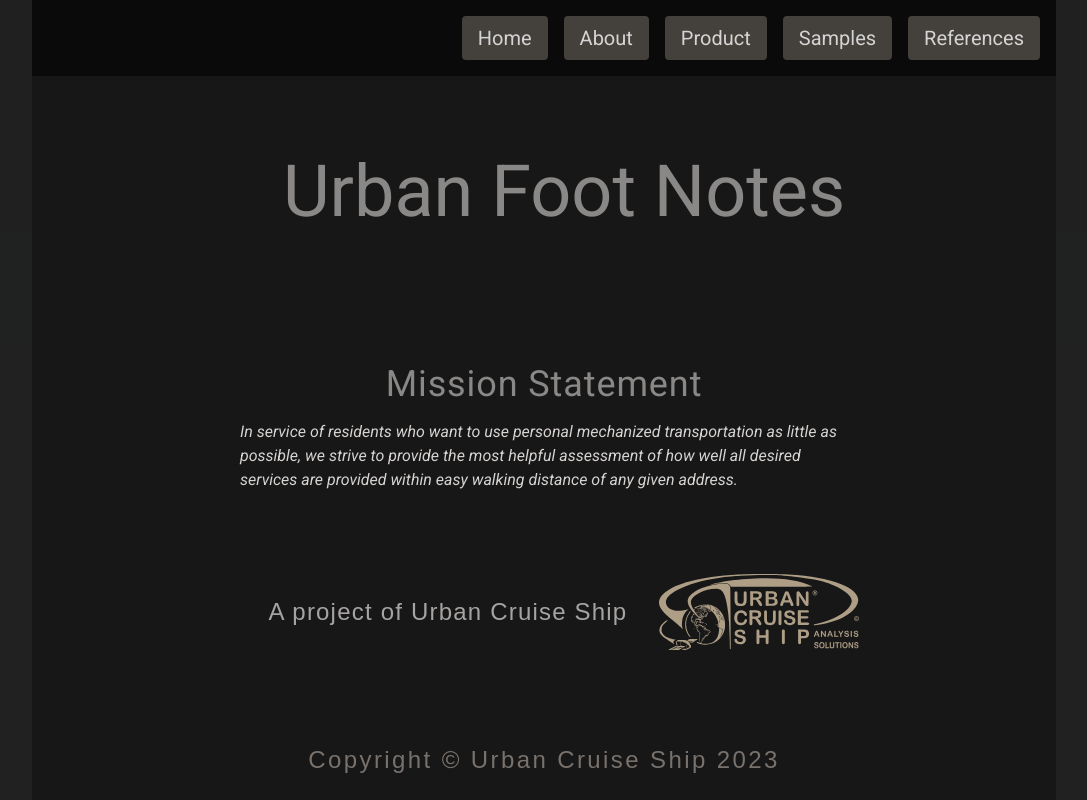
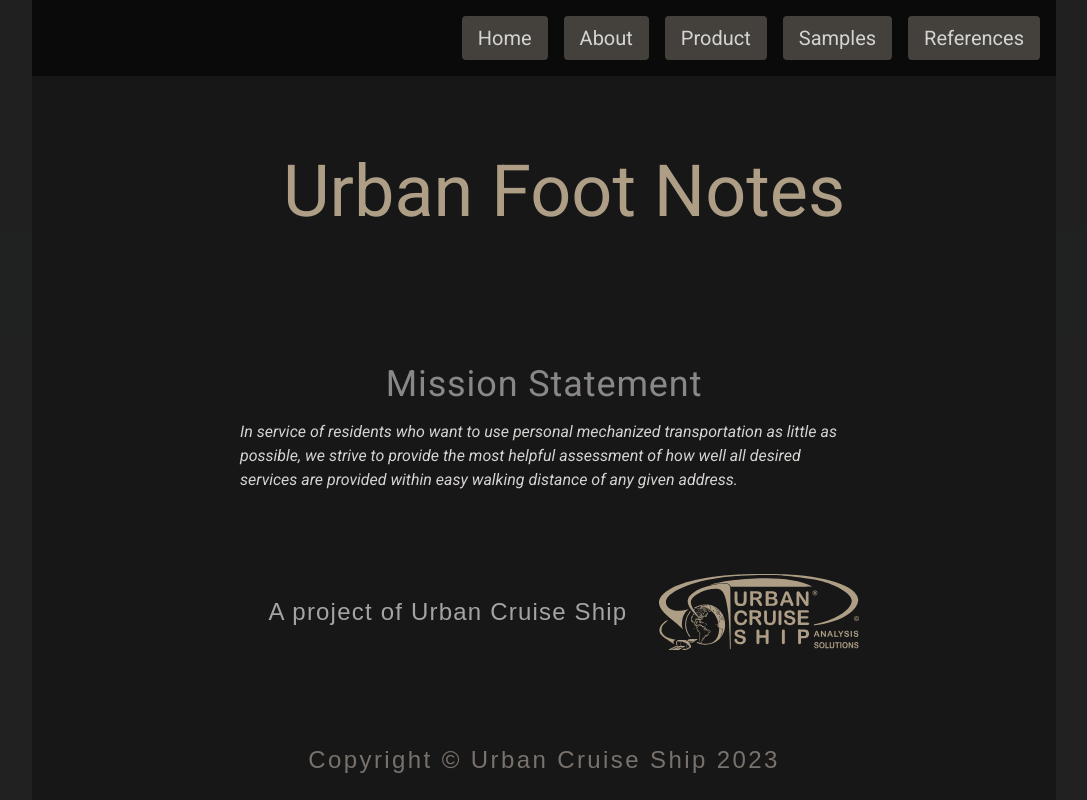
Before and after one commit to Richard-Burd/urban-footnotes-landing, a Next.js app: page / in a window 1280 px wide. Shown: the top 800 px of the page, without its empty margins (96-1183 px from the left). Built offline with nearby package versions, Linux system fonts and the light colour scheme; a web font is replaced by a local one.

Commit message:
UFN Title color same as UCS Logo

```diff
--- a/components/Layout.js
+++ b/components/Layout.js
@@ -1,5 +1,6 @@
 import Navbar from "./Navbar";
 import Footer from "./Footer";
+import PageTitle from "./PageTitle";
 
 const Layout = ({ children }) => {
   return (
@@ -8,6 +9,7 @@ const Layout = ({ children }) => {
         <div className="sm:max-w-screen-lg lg:px-0 lg:max-w-screen-lg mx-auto relative">
           <div className="bg-neutral-900">
             <Navbar />
+            <PageTitle />
             <div>{children}</div>
             <Footer />
           </div>
--- /dev/null
+++ b/components/PageTitle.js
@@ -0,0 +1,12 @@
+export default function PageTitle() {
+  return (
+    <div className="flex justify-center">
+      <h1
+        style={{ color: "#d4c0a2" }}
+        className="text-center mt-20 roboto-font text-3xl lg:text-7xl lg:pl-10 opacity-80"
+      >
+        Urban Foot Notes
+      </h1>
+    </div>
+  );
+}
--- a/pages/about.js
+++ b/pages/about.js
@@ -1,12 +1,6 @@
 export default function About() {
   return (
     <div>
-      <div className="flex justify-center">
-        <h1 className="text-center mt-20 roboto-font text-4xl lg:text-7xl text-stone-300 lg:pl-10 opacity-60">
-          Urban Foot Notes
-        </h1>
-      </div>
-
       <div className="lg:m-20">
         <center>
           <div className="roboto-font text-2xl pt-12 lg:pt-2 lg:text-4xl text-stone-300 opacity-60 tracking-wide pb-4">
--- a/pages/index.js
+++ b/pages/index.js
@@ -1,12 +1,6 @@
 export default function Home() {
   return (
     <div>
-      <div className="flex justify-center">
-        <h1 className="text-center mt-20 roboto-font text-4xl lg:text-7xl text-stone-300 lg:pl-10 opacity-60">
-          Urban Foot Notes
-        </h1>
-      </div>
-
       <div className="pt-12 lg:m-20">
         <center>
           <div className="roboto-font text-2xl pt-12 lg:pt-2 lg:text-4xl text-stone-300 opacity-60 tracking-wide">
--- a/pages/product.js
+++ b/pages/product.js
@@ -1,12 +1,6 @@
 export default function Product() {
   return (
     <div>
-      <div className="flex justify-center">
-        <h1 className="text-center mt-20 roboto-font text-3xl lg:text-7xl text-stone-300 lg:pl-10 opacity-60">
-          Urban Foot Notes
-        </h1>
-      </div>
-
       <div className="lg:m-20">
         <div>
           <div className="roboto-font text-base sm:text-2xl text-center pt-12 lg:pt-2 lg:text-4xl text-stone-300 opacity-60 tracking-wide pb-4">
--- a/pages/references.js
+++ b/pages/references.js
@@ -1,12 +1,6 @@
 export default function Associations() {
   return (
     <div>
-      <div className="flex justify-center">
-        <h1 className="text-center mt-20 roboto-font text-4xl lg:text-7xl text-stone-300 lg:pl-10 opacity-60">
-          Urban Foot Notes
-        </h1>
-      </div>
-
       <div className="lg:m-20">
         <center>
           <h2 className="roboto-font text-2xl pt-12 lg:pt-2 lg:text-4xl text-stone-300 opacity-60 tracking-wide pb-4">
--- a/pages/samples.js
+++ b/pages/samples.js
@@ -1,12 +1,6 @@
 export default function Samples() {
   return (
     <div>
-      <div className="flex justify-center">
-        <h1 className="text-center mt-20 roboto-font text-3xl lg:text-7xl text-stone-300 lg:pl-10 opacity-60">
-          Urban Foot Notes
-        </h1>
-      </div>
-
       <div className="lg:m-20">
         <div>
           <div className="roboto-font text-base sm:text-2xl text-center pt-12 lg:pt-2 lg:text-4xl text-stone-300 opacity-60 tracking-wide pb-4">
```
